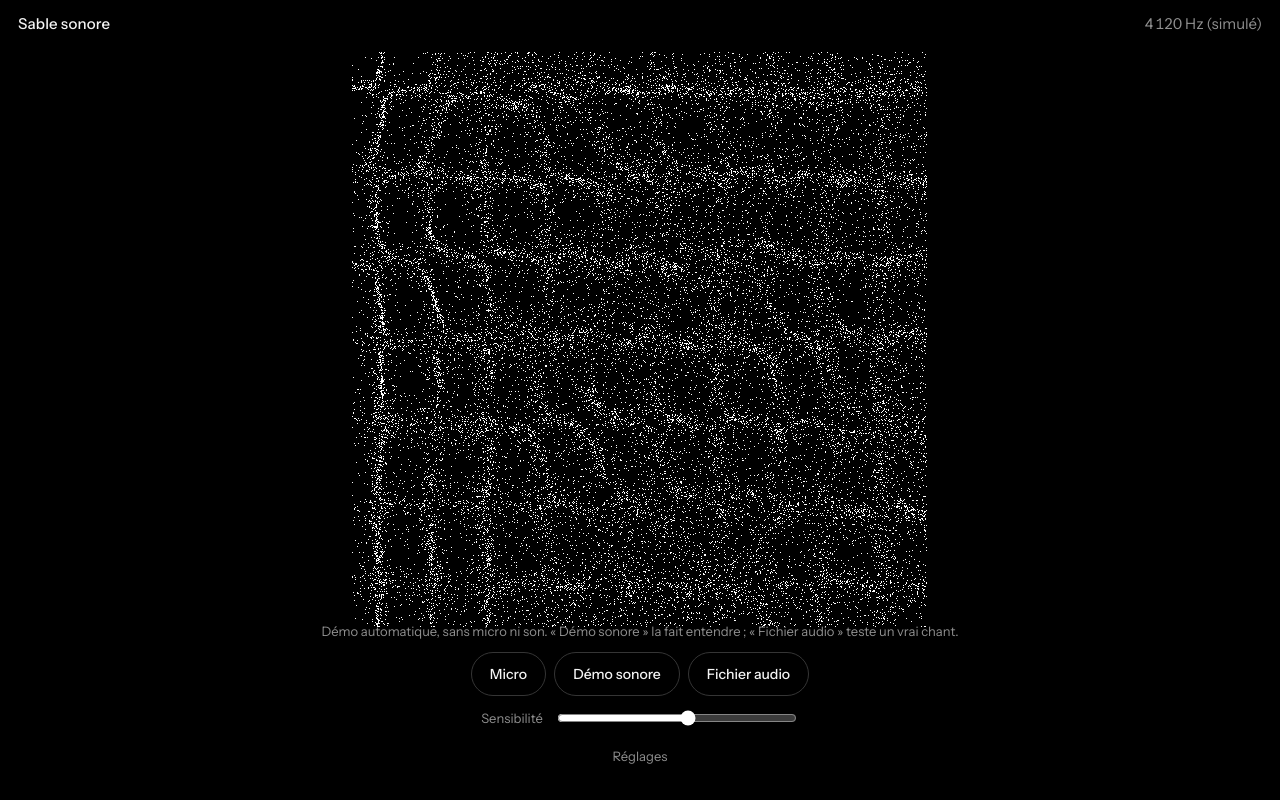
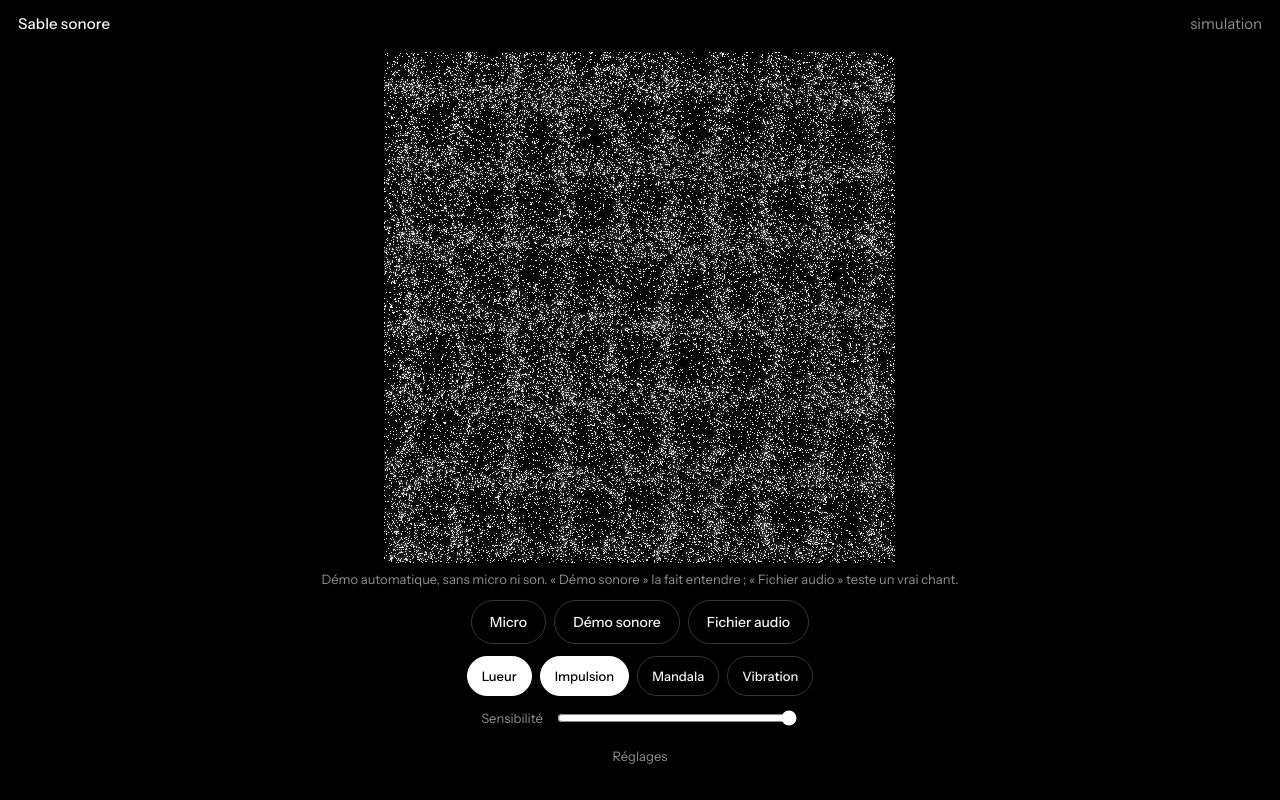
Before and after one commit to Houari2131/sable-sonore, a plain HTML site: page index.html in a window 1280 px wide. Drawn offline with Linux system fonts and the light colour scheme; animation ran at ten frames a second.

Commit message:
Remplacer index.html par la version sable-sonore-4 avec effets et réglages

```diff
--- a/index.html
+++ b/index.html
@@ -37,10 +37,13 @@
     display: flex;
     align-items: center;
     justify-content: center;
-    padding: calc(env(safe-area-inset-top, 0px) + 52px) 12px calc(env(safe-area-inset-bottom, 0px) + 172px + var(--extra, 0px));
+    padding: calc(env(safe-area-inset-top, 0px) + 52px) 12px calc(env(safe-area-inset-bottom, 0px) + 236px + var(--extra, 0px));
     box-sizing: border-box;
   }
-  canvas { display: block; background: #000; }
+  .plateWrap { position: relative; background: #000; }
+  .plateWrap canvas { position: absolute; inset: 0; width: 100%; height: 100%; display: block; }
+  #halo { opacity: .55; }
+  .fx button { padding: 8px 14px; min-height: 40px; font-size: 13px; }
 
   .top {
     position: fixed;
@@ -92,7 +95,7 @@
 </style>
 </head>
 <body>
-<main><canvas id="plate" aria-label="Plaque de sable animée par le son"></canvas></main>
+<main><div class="plateWrap" id="wrap"><canvas id="halo" aria-hidden="true"></canvas><canvas id="plate" aria-label="Plaque de sable animée par le son"></canvas></div></main>
 
 <header class="top">
   <h1>Sable sonore</h1>
@@ -107,9 +110,15 @@
     <button id="btnFile" type="button" aria-pressed="false">Fichier audio</button>
     <input id="file" type="file" accept="audio/*">
   </div>
+  <div class="row fx">
+    <button id="fxGlow" type="button" aria-pressed="true">Lueur</button>
+    <button id="fxKick" type="button" aria-pressed="true">Impulsion</button>
+    <button id="fxMandala" type="button" aria-pressed="false">Mandala</button>
+    <button id="fxHaptic" type="button" aria-pressed="false">Vibration</button>
+  </div>
   <div class="row sens">
     <label for="sens">Sensibilité</label>
-    <input id="sens" type="range" min="0" max="100" value="55">
+    <input id="sens" type="range" min="0" max="100" value="100">
   </div>
   <details class="tune">
     <summary>Réglages</summary>
@@ -133,6 +142,8 @@
 
   const $ = (id) => document.getElementById(id);
   const plate = $('plate'), pctx = plate.getContext('2d');
+  const halo = $('halo'), hctx = halo.getContext('2d'), wrap = $('wrap');
+  let hpx = 0, hImg = null, hbuf = null, hacc = null;
   const main = document.querySelector('main');
   const statusEl = $('status'), readoutEl = $('readout');
   const btns = { mic: $('btnMic'), demo: $('btnDemo'), file: $('btnFile') };
@@ -146,10 +157,12 @@
 
   // ---------- Particules (le sable) ----------
   let side = 0, scale = 1, px = 0, ps = 1, img = null, buf32 = null;
-  let N = 0, xs = null, ys = null, needsDraw = true;
+  let N = 0, xs = null, ys = null, sp = null, needsDraw = true;
 
   // Réglages ajustables en direct (valeurs par défaut)
-  const T = { grain: 0.7, count: window.innerWidth < 600 ? 20000 : 28000, sharp: 0.6, smooth: 0.6, agit: 1 };
+  const T = { grain: 0.5, count: 40000, sharp: 0.95, smooth: 1, agit: 1.3, glow: 1, kick: 1, mandala: 0, haptic: 0 };
+  // nombre de grains simulés : en mode mandala, chacun est dessiné 4 ou 8 fois
+  function activeCount() { return T.mandala === 2 ? N >> 3 : T.mandala === 1 ? N >> 2 : N; }
 
   function setCount(n) {
     n = Math.round(n);
@@ -160,7 +173,7 @@
       if (i < keep) { nx[i] = xs[i]; ny[i] = ys[i]; }
       else { nx[i] = Math.random(); ny[i] = Math.random(); }
     }
-    xs = nx; ys = ny; N = n; needsDraw = true;
+    xs = nx; ys = ny; sp = new Float32Array(n); N = n; needsDraw = true;
   }
 
   function layout() {
@@ -171,9 +184,14 @@
     const dpr = window.devicePixelRatio || 1;
     scale = Math.min(dpr, 900 / side);
     px = Math.round(side * scale);
-    plate.style.width = side + 'px';
-    plate.style.height = side + 'px';
+    wrap.style.width = side + 'px';
+    wrap.style.height = side + 'px';
     plate.width = px; plate.height = px;
+    hpx = Math.max(96, Math.round(px / 3));
+    halo.width = hpx; halo.height = hpx;
+    hImg = hctx.createImageData(hpx, hpx);
+    hbuf = new Uint32Array(hImg.data.buffer);
+    hacc = new Uint8Array(hpx * hpx);
     img = pctx.createImageData(px, px);
     buf32 = new Uint32Array(img.data.buffer);
     ps = Math.max(1, Math.round(scale * T.grain));
@@ -191,10 +209,12 @@
     const base = 0.003 - 0.0026 * T.sharp, gain = 0.022 * T.agit;
     // mélange des deux modes : évite la diagonale x=y, toujours nodale avec un signe moins pur
     const sMix = 0.65 + 0.35 * Math.sin(P.c * 1.1 + P.h * 0.7);
-    for (let i = 0; i < N; i++) {
+    const M = activeCount(), kk = kick * 0.035;
+    for (let i = 0; i < M; i++) {
       let x = xs[i], y = ys[i];
       const f = Math.cos(nP * x) * Math.cos(mP * y) + sMix * Math.cos(mP * x) * Math.cos(nP * y);
-      const s = energy * (base + gain * Math.abs(f));
+      const s = energy * (base + gain * Math.abs(f)) + kk;
+      sp[i] = s;
       x += (Math.random() * 2 - 1) * s;
       y += (Math.random() * 2 - 1) * s;
       if (x < 0) x = -x; else if (x > 1) x = 2 - x;
@@ -204,16 +224,45 @@
   }
 
   function render() {
-    buf32.fill(0xFF000000);
-    const span = px - ps;
-    for (let i = 0; i < N; i++) {
-      const ix = (xs[i] * span) | 0, iy = (ys[i] * span) | 0;
+    buf32.fill(0);
+    const glow = T.glow, mode = T.mandala;
+    if (glow) hacc.fill(0);
+    const span = px - ps, hs = hpx - 1;
+    const put = (xx, yy, col) => {
+      const ix = (xx * span) | 0, iy = (yy * span) | 0;
       for (let dy = 0; dy < ps; dy++) {
         const row = (iy + dy) * px + ix;
-        for (let dx = 0; dx < ps; dx++) buf32[row + dx] = 0xFFFFFFFF;
+        for (let dx = 0; dx < ps; dx++) buf32[row + dx] = col;
+      }
+      if (glow) {
+        const h = ((yy * hs) | 0) * hpx + ((xx * hs) | 0);
+        const a = hacc[h] + 26;
+        hacc[h] = a > 255 ? 255 : a;
+      }
+    };
+    const M = activeCount();
+    for (let i = 0; i < M; i++) {
+      const x = xs[i], y = ys[i];
+      let v = 255;
+      if (glow) { v = 170 + sp[i] * 2200; if (v > 255) v = 255; v = v | 0; }
+      const col = 0xFF000000 | (v << 16) | (v << 8) | v;
+      put(x, y, col);
+      if (mode > 0) {
+        const X = 1 - x, Y = 1 - y;
+        put(X, y, col); put(x, Y, col); put(X, Y, col);
+        if (mode > 1) { put(y, x, col); put(Y, x, col); put(y, X, col); put(Y, X, col); }
       }
     }
     pctx.putImageData(img, 0, 0);
+    if (glow) {
+      for (let i = 0, n = hbuf.length; i < n; i++) {
+        const a = hacc[i];
+        hbuf[i] = a ? ((a << 24) | 0xFFFFFF) : 0;
+      }
+      hctx.putImageData(hImg, 0, 0);
+    } else {
+      hctx.clearRect(0, 0, hpx, hpx);
+    }
   }
 
   // ---------- Audio ----------
@@ -419,10 +468,18 @@
   }
 
   // ---------- Boucle principale ----------
-  let lastReadout = 0;
+  let lastReadout = 0, kick = 0, prevLv = 0, lastKick = -1000;
   function frame(t) {
     requestAnimationFrame(frame);
     const info = S.active ? analyze() : (reduceMotion ? { on: false } : sim(t / 1000));
+    // impulsion : une attaque brusque projette les grains, qui retombent ensuite sur les lignes
+    const lvNow = info.on ? info.lv : 0;
+    if (T.kick && lvNow - prevLv > 0.2 && t - lastKick > 80) {
+      kick = 1; lastKick = t;
+      if (T.haptic && navigator.vibrate) navigator.vibrate(18);
+    }
+    prevLv = lvNow;
+    kick *= 0.82;
     if (info.on) {
       const pos = clamp((Math.log(info.f) - LN_MIN) / (LN_MAX - LN_MIN), 0, 1);
       const cT = 4 + 8 * pos;
@@ -436,7 +493,7 @@
     }
     const energy = Math.pow(level, 0.6);
 
-    if (energy > 0.003) { stepParticles(energy); needsDraw = true; }
+    if (energy > 0.003 || kick > 0.02) { stepParticles(energy); needsDraw = true; }
     if (needsDraw) { render(); needsDraw = false; }
 
     if (t - lastReadout > 120) {
@@ -471,6 +528,27 @@
     catch (e) { setStatus(txt); }
   });
 
+  // ---------- Effets ----------
+  const fx = { glow: $('fxGlow'), kick: $('fxKick'), mandala: $('fxMandala'), haptic: $('fxHaptic') };
+  function syncFx() {
+    fx.glow.setAttribute('aria-pressed', String(!!T.glow));
+    fx.kick.setAttribute('aria-pressed', String(!!T.kick));
+    fx.haptic.setAttribute('aria-pressed', String(!!T.haptic));
+    fx.mandala.setAttribute('aria-pressed', String(T.mandala > 0));
+    fx.mandala.textContent = T.mandala === 0 ? 'Mandala' : 'Mandala ' + (T.mandala === 1 ? '×4' : '×8');
+    needsDraw = true;
+  }
+  fx.glow.addEventListener('click', () => { T.glow = T.glow ? 0 : 1; syncFx(); });
+  fx.kick.addEventListener('click', () => { T.kick = T.kick ? 0 : 1; if (!T.kick) kick = 0; syncFx(); });
+  fx.mandala.addEventListener('click', () => { T.mandala = (T.mandala + 1) % 3; syncFx(); });
+  fx.haptic.addEventListener('click', () => {
+    T.haptic = T.haptic ? 0 : 1;
+    if (T.haptic && !navigator.vibrate) { setStatus("La vibration n'est pas disponible sur cet appareil."); T.haptic = 0; }
+    else if (T.haptic) navigator.vibrate(30);
+    syncFx();
+  });
+  syncFx();
+
   layout();
   requestAnimationFrame(frame);
 })();
```
